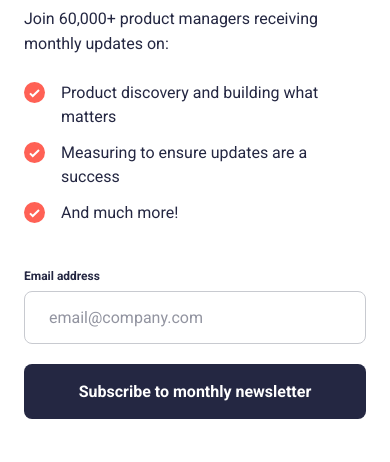
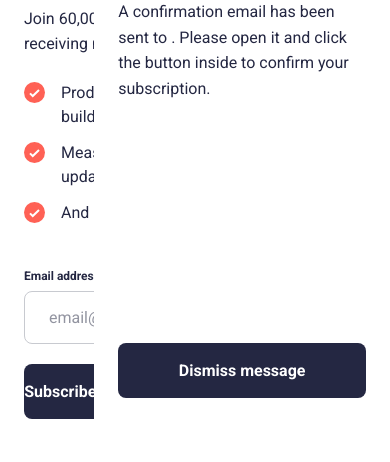
Before and after one commit to kageruka02/webFundamentals, a plain HTML site: page index.html in a window 390 px wide. Shown: the part 402-864 px from the top of the page. Drawn offline with Linux system fonts and the light colour scheme.

Commit message:
style: Update success card layout for improved responsiveness and spacing

```diff
--- a/styles.css
+++ b/styles.css
@@ -247,10 +247,15 @@
     @media (min-width: 0px) and (max-width: 521px) {
 
       .success-card {
+        display:flex;
+        justify-content: space-around;
         border-radius: 0;
-        padding: 150px 24px 60px;
+        padding: 150px 24px 10%;
         max-width: 100%;
         min-height: 100vh;
+      }
+      .success-card p{
+        padding-top: 0px;
       }
 
       .success-card .btn{
```
Also changed, not shown: 1 other file.
